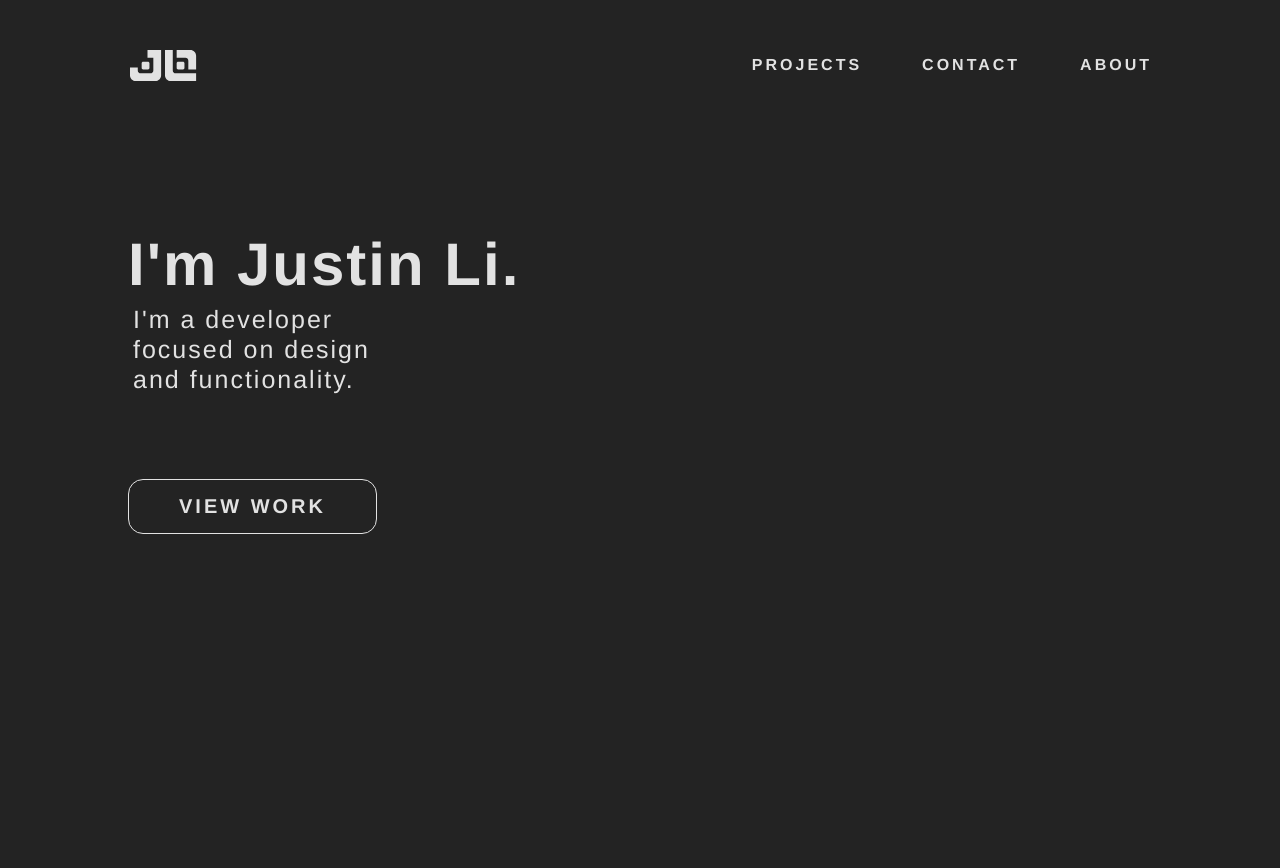
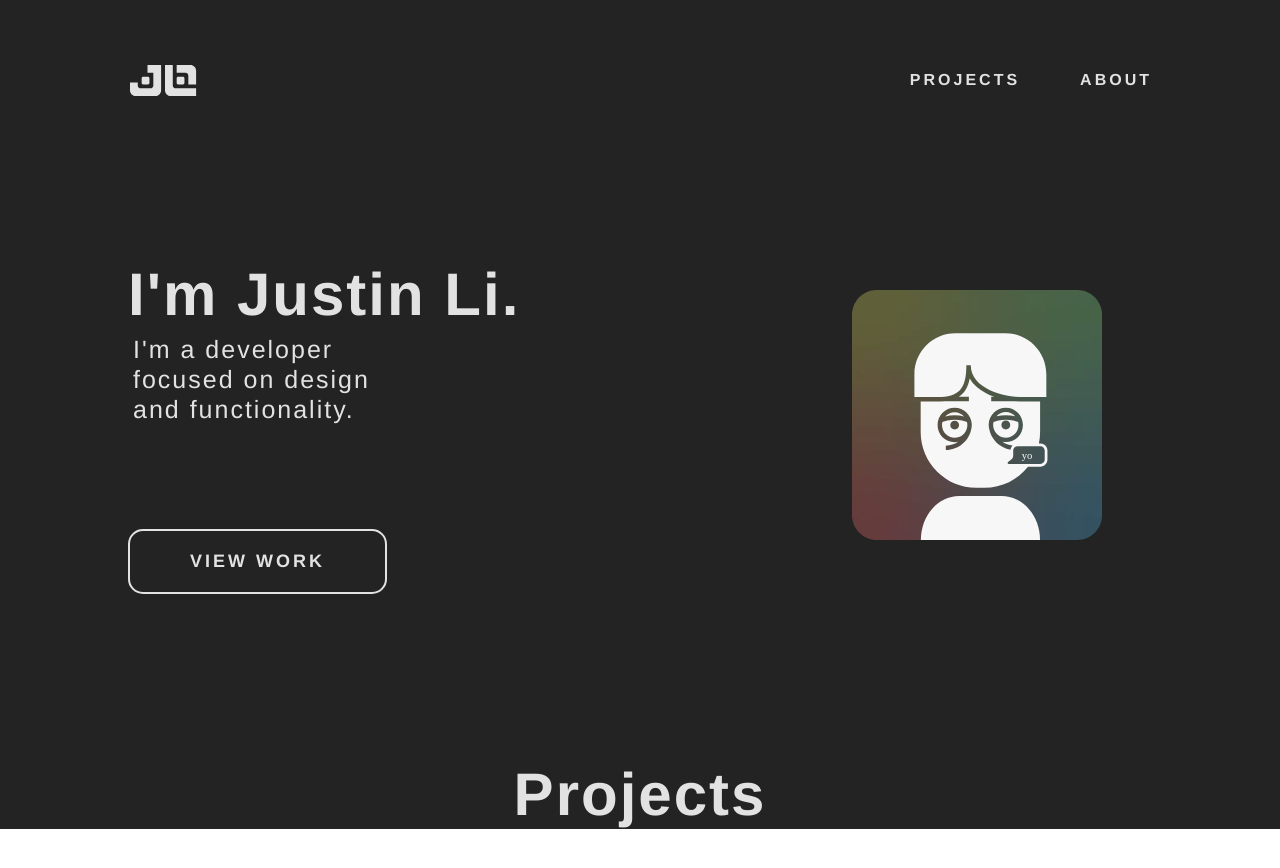
Before and after one commit to PolyWorm/Portfolio, a Next.js app: page / in a window 1280 px wide. Shown: the top 868 px of the page. After the commit the page ends 829 px from the top, so only its background shows below. Built offline with nearby package versions, Linux system fonts and the light colour scheme.

Commit message:
finished homescreen and animations

```diff
--- a/components/navbar.js
+++ b/components/navbar.js
@@ -9,9 +9,6 @@ export default function Navbar() {
             PROJECTS
           </li>
           <li className={styles.link}>
-            CONTACT
-          </li>
-          <li className={styles.link}>
             ABOUT
           </li>
         </ul>
--- a/pages/index.js
+++ b/pages/index.js
@@ -20,7 +20,19 @@ export default function Home() {
           </button>
           </div>
           <div className={styles.graphic}>
+            <div className={styles.graphicwrapper}>
+              <div className={styles.bubble1}/>
+              <div className={styles.bubble2}/>
+              <div className={styles.bubble3}/>
+              <div className={styles.bubble4}/>
+              <div className={styles.bubble5}/>
+              <div className={styles.bubble6}/>
+              <img className={styles.fadeInAnimation3, styles.face} src="/justinface.svg"/>
             </div>
+          </div>
+        </div>
+        <div className={styles.projects}>
+          <h1 className={styles.heading}>Projects</h1>
         </div>
       </div>
   )
--- a/styles/Home.module.css
+++ b/styles/Home.module.css
@@ -1,20 +1,21 @@
 .landing {
   width: 100vw;
-  height: 100vh;
+  height: 600px;
   padding-left: 10vw;
   padding-right: 10vw;
   display: flex;
+  position: relative;
   justify-content: space-between;
   background-color: #232323;
 }
 .info {
   width: 50%;
-  height: 80vh;
+  height: 80%;
   padding-top: 100px;
 }
 .graphic {
   width: 50%;
-  height: 80vh;
+  height: 80%;
 }
 .heading {
   font-family: Helvetica, sans-serif;
@@ -34,16 +35,17 @@
 }
 .projectbutton {
   font-family: Helvetica, sans-serif;
-  font-size: 20px;
+  font-size: 18px;
   font-weight: bold;
   letter-spacing: 3px;
-  margin-top: 10vh;
-  padding-left: 50px;
-  padding-right: 50px;
-  padding-top: 15px;
-  padding-bottom: 15px;
+  position: absolute;
+  margin-top: 100px;
+  padding-left: 60px;
+  padding-right: 60px;
+  padding-top: 20px;
+  padding-bottom: 20px;
   color: #e2e2e2;
-  border: 1.5px solid #e2e2e2;
+  border: 2px solid #e2e2e2;
   border-radius: 15px;
   background-color: #232323;
   transition: 0.2s;
@@ -53,3 +55,144 @@
   background-color: #e2e2e2;
   color: #232323;
 }
+.graphicwrapper {
+  height: 50%;
+  width: 40%;
+  position: absolute;
+}
+.face {
+  width: 250px;
+  height: 250px;
+  top: 130px;
+  right: 50px;
+  position: absolute;
+}
+.bubble1 {
+  opacity: 0%;
+  width: 100px;
+  height: 100px;
+  border-radius: 15px;
+  background: #474747;
+  position: absolute;
+  top: 70px;
+  right: 220px;
+  animation: fadein 0.3s ease-in 0.3s forwards, bubbleup 2s ease-in-out 0s infinite alternate,
+  colorchange 4s linear 0s infinite alternate-reverse;
+}
+.bubble2 {
+  opacity: 0%;
+  width: 200px;
+  height: 110px;
+  border-radius: 15px;
+  background: #474747;
+  position: absolute;
+  top: 230px;
+  right: 160px;
+  animation: fadein 1s ease-in 0.1s forwards, bubbleup 2s ease-in-out 1s infinite alternate,
+  colorchange2 4s linear 0s infinite alternate;
+}
+.bubble3 {
+  opacity: 0%;
+  width: 140px;
+  height: 100px;
+  border-radius: 15px;
+  background: #474747;
+  position: absolute;
+  top: 310px;
+  right: 190px;
+  animation: fadein 1s ease-in 0.2s forwards, bubbleup 2s ease-in-out 0s infinite alternate,
+  colorchange 3s linear 0s infinite alternate-reverse;
+}
+.bubble4 {
+  opacity: 0%;
+  width: 100px;
+  height: 110px;
+  border-radius: 15px;
+  background: #474747;
+  position: absolute;
+  top: 310px;
+  right: 0px;
+  animation: fadein 1s ease-in 0.3s forwards, bubbleup 2s ease-in-out 0.2s infinite alternate,
+  colorchange2 3s linear 0s infinite alternate-reverse;
+}
+.bubble5 {
+  opacity: 0%;
+  width: 100px;
+  height: 100px;
+  border-radius: 15px;
+  background: #474747;
+  position: absolute;
+  top: 90px;
+  right: 70px;
+  animation: fadein 1s ease-in 0.2s forwards, bubbleup 2s ease-in-out 1s infinite alternate,
+  colorchange 4s linear 0s infinite alternate;
+}
+.bubble6 {
+  opacity: 0%;
+  width: 100px;
+  height: 150px;
+  border-radius: 15px;
+  background: #474747;
+  position: absolute;
+  top: 110px;
+  right: 20px;
+  animation: fadein 1s ease-in 0.1s forwards, bubbleup 2s ease-in-out 0.5s infinite alternate,
+  colorchange2 3s linear 0s infinite alternate;
+}
+@keyframes fadein {
+  100% {
+    opacity: 50%;
+  }
+}
+@keyframes bubbleup {
+  100% {
+    transform: translateY(15px);
+  }
+}
+@keyframes colorchange {
+  0% {
+    background-color: #80ffb5;
+  }
+  50% {
+    background-color: #80bbff;
+  }
+  100% {
+    background-color: #d080ff;
+  }
+}
+@keyframes colorchange2 {
+  0% {
+    background-color: #ecff80;
+  }
+  50% {
+    background-color: #ff8080;
+  }
+  100% {
+    background-color: #80ff80;
+  }
+}
+
+@media (max-width: 812px) {
+  .graphic {
+    display: none;
+  }
+  .landing {
+    height: 80vh;
+  }
+  .info {
+    width: 100%;
+    height: 100%;
+    padding-top: 50px;
+  }
+  .projectbutton {
+    bottom: 100px;
+  }
+  .heading {
+    margin-bottom: 30px;
+  }
+}
+
+.projects {
+  text-align: center;
+  background: #232323;
+}
--- a/styles/Navbar.module.css
+++ b/styles/Navbar.module.css
@@ -1,7 +1,7 @@
 .navbar {
     position: static;
     width: 100vw;
-    height: 130px;
+    height: 20vh;
     background-color: #232323;
     padding-left: 10vw;
     padding-right: 10vw;
@@ -26,3 +26,9 @@
     font-weight: bold;
     letter-spacing: 3px;
 }
+@media (max-width: 812px) {
+    .buttons {
+        flex-direction: column;
+        text-align: end;
+    }
+  }
```
Also changed, not shown: public/justinface.svg (added), public/justinfacegrey.svg (added). Lines whose indentation alone changed are shown as unchanged.
